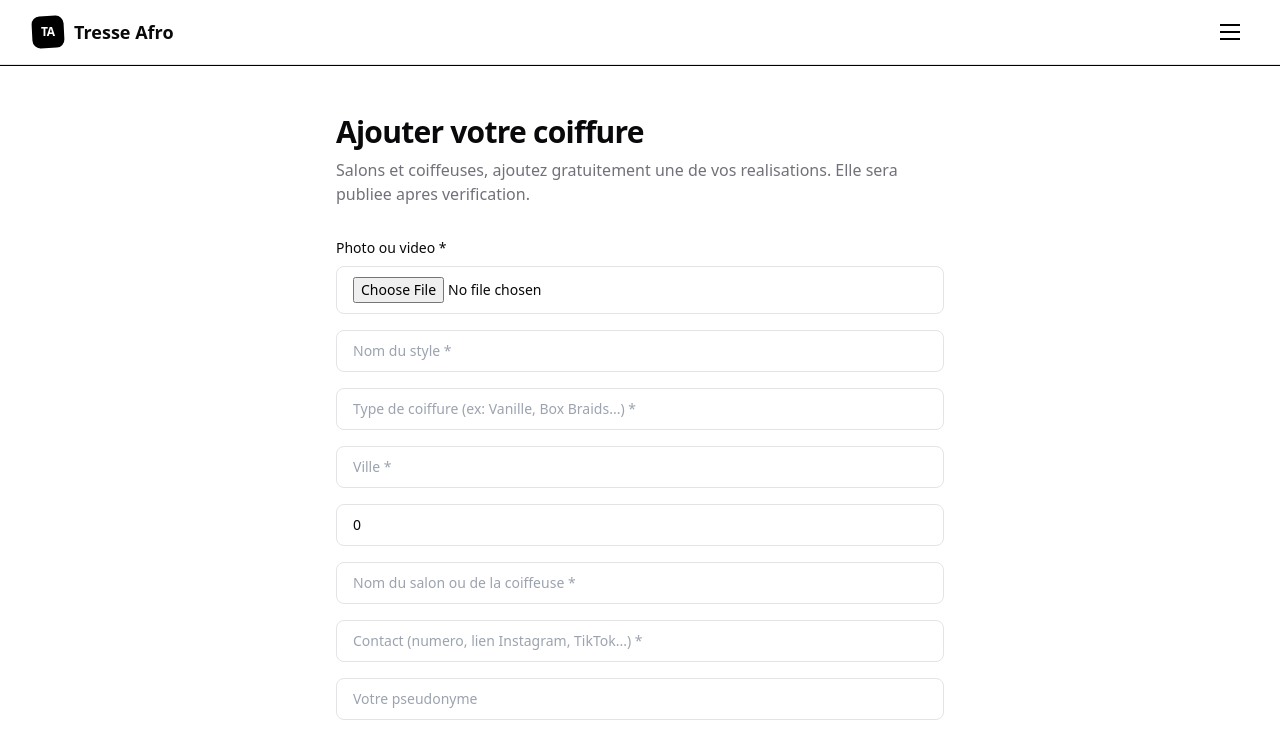
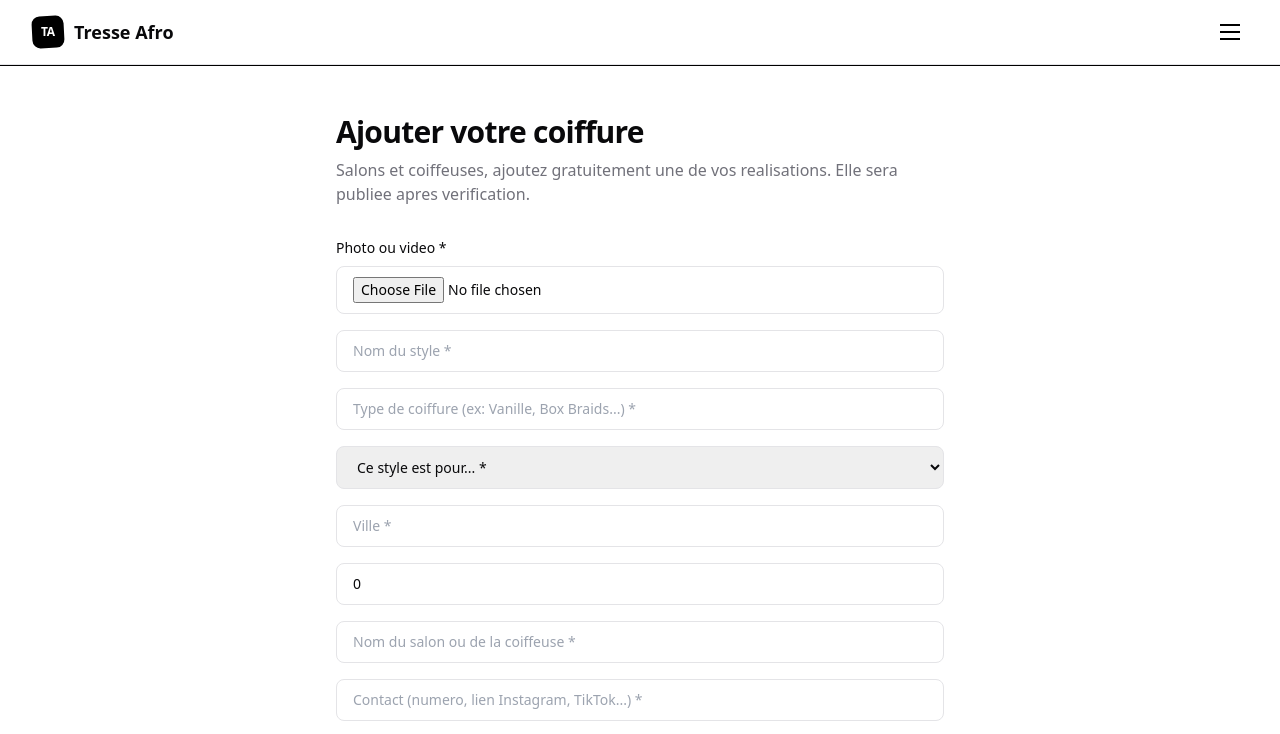
Before and after one commit to rbj39952-del/Tresse-afro2, a Next.js app: page /proposer in a window 1280 px wide. Shown: the top 734 px of the page. Built offline with nearby package versions, Linux system fonts and the light colour scheme; no server answers.

Commit message:
Update page.tsx

```diff
--- a/app/proposer/page.tsx
+++ b/app/proposer/page.tsx
@@ -22,6 +22,7 @@ export default function ProposerPage() {
     image_url: '',
     description: '',
     submitted_by: '',
+    gender: '',
   })
 
   const handleFileChange = async (e: React.ChangeEvent<HTMLInputElement>) => {
@@ -45,9 +46,10 @@ export default function ProposerPage() {
       !formData.city.trim() ||
       !formData.salon_name.trim() ||
       !formData.contact.trim() ||
-      !formData.image_url
+      !formData.image_url ||
+      !formData.gender
     ) {
-      alert('Merci de remplir tous les champs obligatoires')
+      alert('Merci de remplir tous les champs obligatoires (dont le genre)')
       return
     }
 
@@ -150,6 +152,18 @@ export default function ProposerPage() {
               required
             />
 
+            <select
+              value={formData.gender}
+              onChange={(e) => setFormData({ ...formData, gender: e.target.value })}
+              className="input"
+              required
+            >
+              <option value="">Ce style est pour... *</option>
+              <option value="femme">Femme</option>
+              <option value="homme">Homme</option>
+              <option value="mixte">Mixte (les deux)</option>
+            </select>
+
             <input
               type="text"
               placeholder="Ville *"
```
